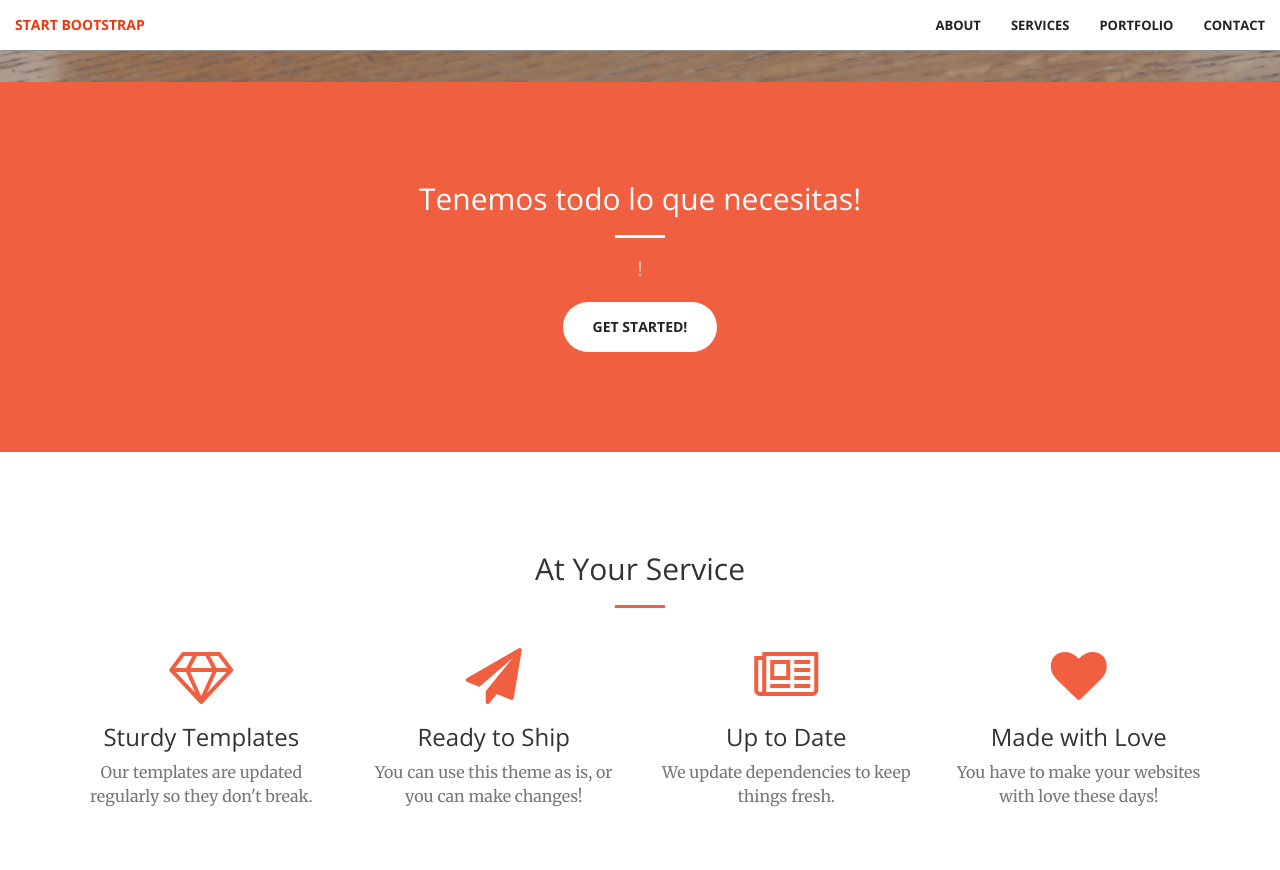
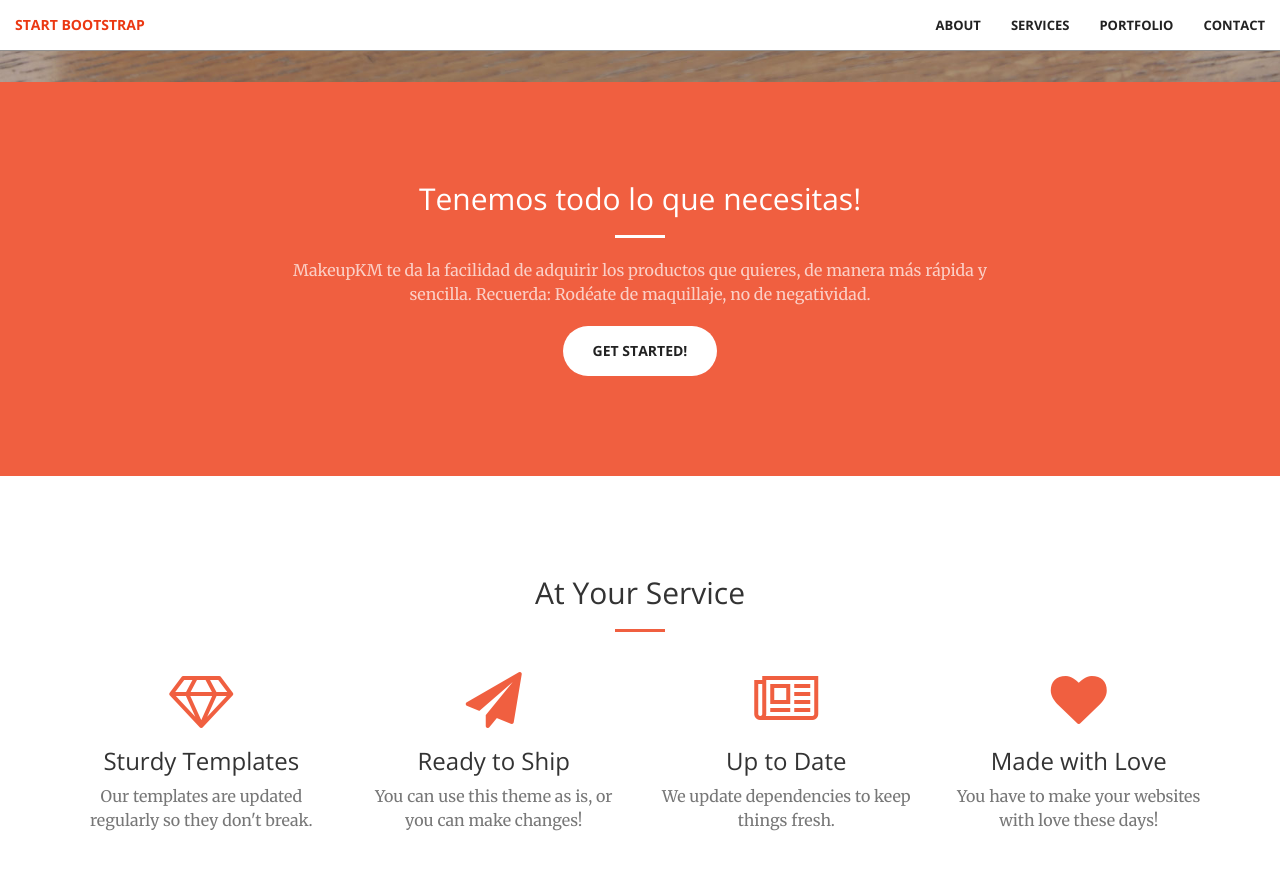
Before and after one commit to KatherineMerchanS/KatherineMerchanS.github.io, a Jekyll site: the page built from index.html, in a window 1280 px wide and 900 px high, scrolled down 818 px. Shown: the top 870 px of the window. Built offline with Jekyll 4.4.1, drawn with Linux system fonts in a browser that asks for light colours.

Commit message:
Update call-to-action.html

```diff
--- a/_includes/call-to-action.html
+++ b/_includes/call-to-action.html
@@ -4,7 +4,7 @@
             <div class="col-lg-8 col-lg-offset-2 text-center">
                 <h2 class="section-heading">Tenemos todo lo que necesitas!</h2>
                 <hr class="light">
-                <p class="text-faded">!</p>
+                <p class="text-faded">MakeupKM te da la facilidad de adquirir los productos que quieres, de manera más rápida y sencilla. Recuerda: Rodéate de maquillaje, no de negatividad.</p>
                 <a href="#" class="btn btn-default btn-xl">Get Started!</a>
             </div>
         </div>
```
